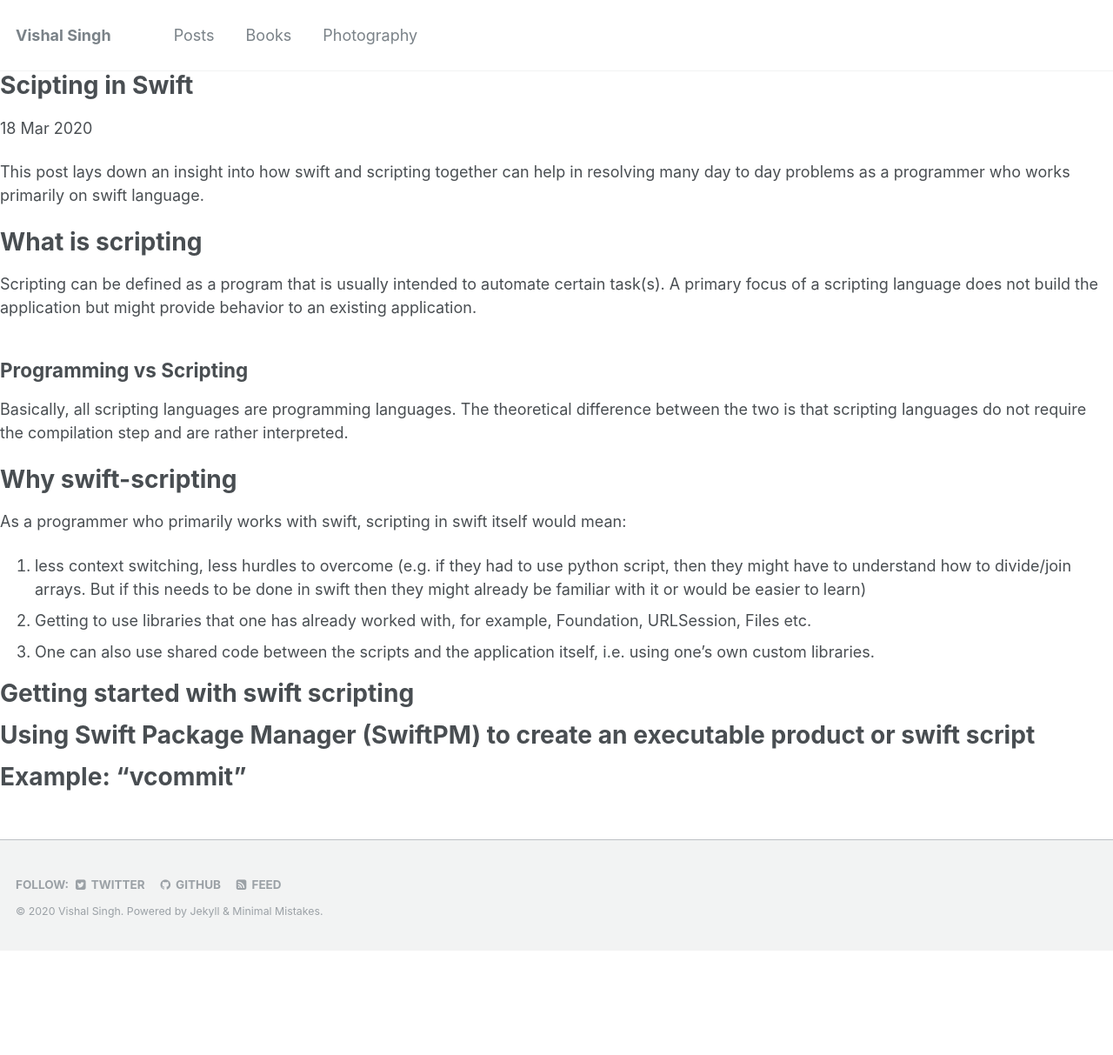
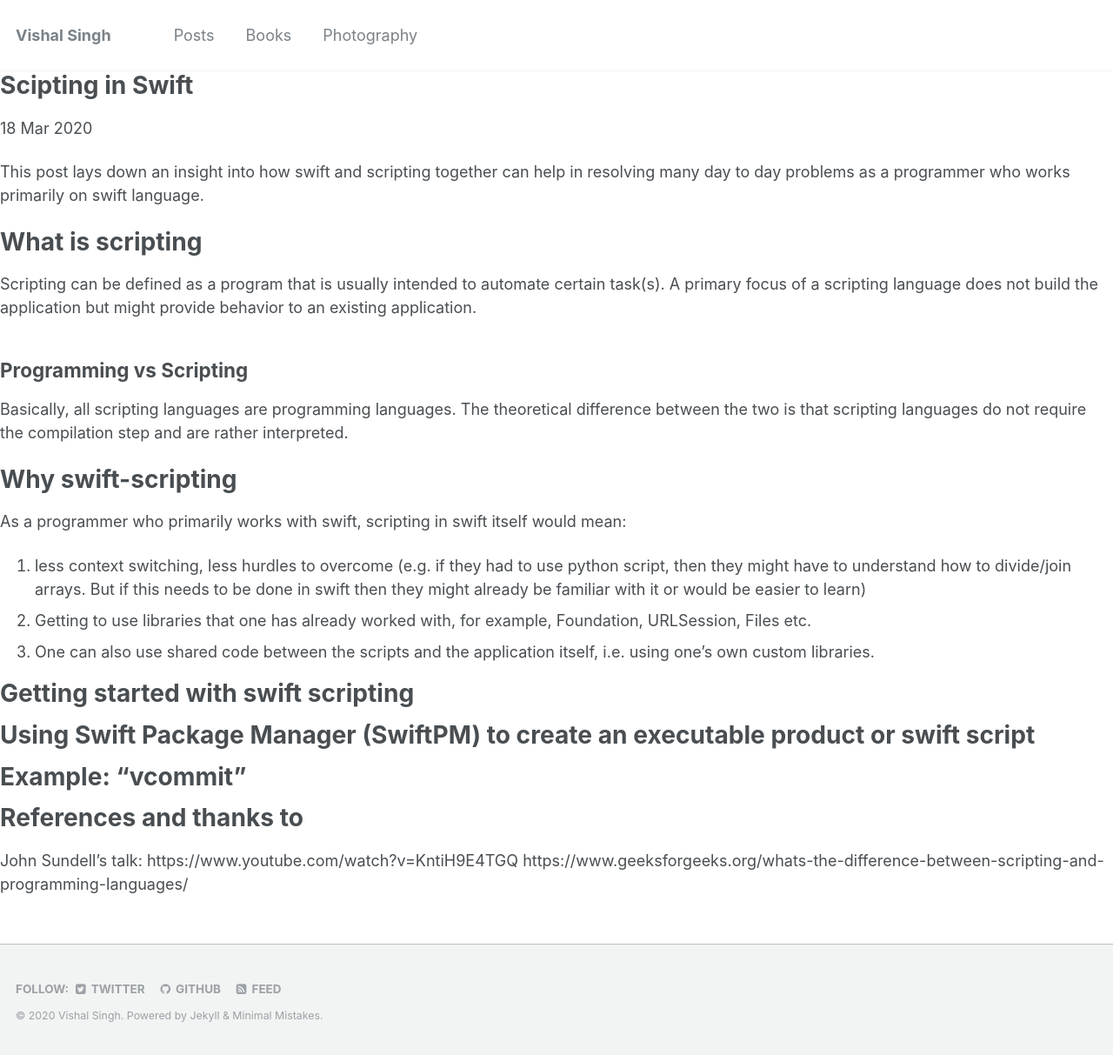
Before and after one commit to v-i-s-h-a-l/v-i-s-h-a-l.github.io, a Jekyll site: the page built from _posts/2020-03-18-scripting-with-swift.md, in a window 1280 px wide. Shown: the whole page at 87% size. Built offline with Jekyll 4.4.1, drawn with Linux system fonts in a browser that asks for light colours; comment, search, counter and statistics services are not loaded; before the commit the page ends 1093 px from its top, so only the background shows below that.

Commit message:
swift-scripting add references

```diff
--- a/_posts/2020-03-18-scripting-with-swift.md
+++ b/_posts/2020-03-18-scripting-with-swift.md
@@ -22,3 +22,7 @@ As a programmer who primarily works with swift, scripting in swift itself would
 # Using Swift Package Manager (SwiftPM) to create an executable product or swift script
 
 # Example: "vcommit"
+
+# References and thanks to
+John Sundell's talk: https://www.youtube.com/watch?v=KntiH9E4TGQ
+https://www.geeksforgeeks.org/whats-the-difference-between-scripting-and-programming-languages/
```
